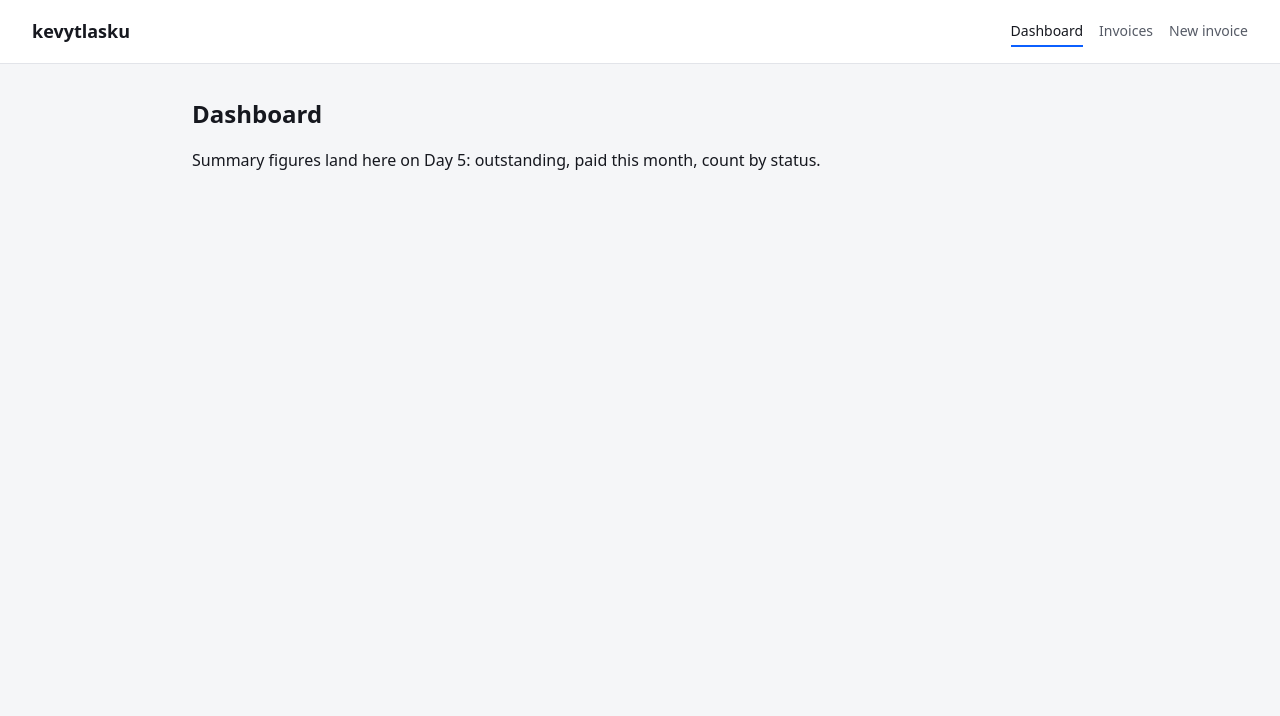
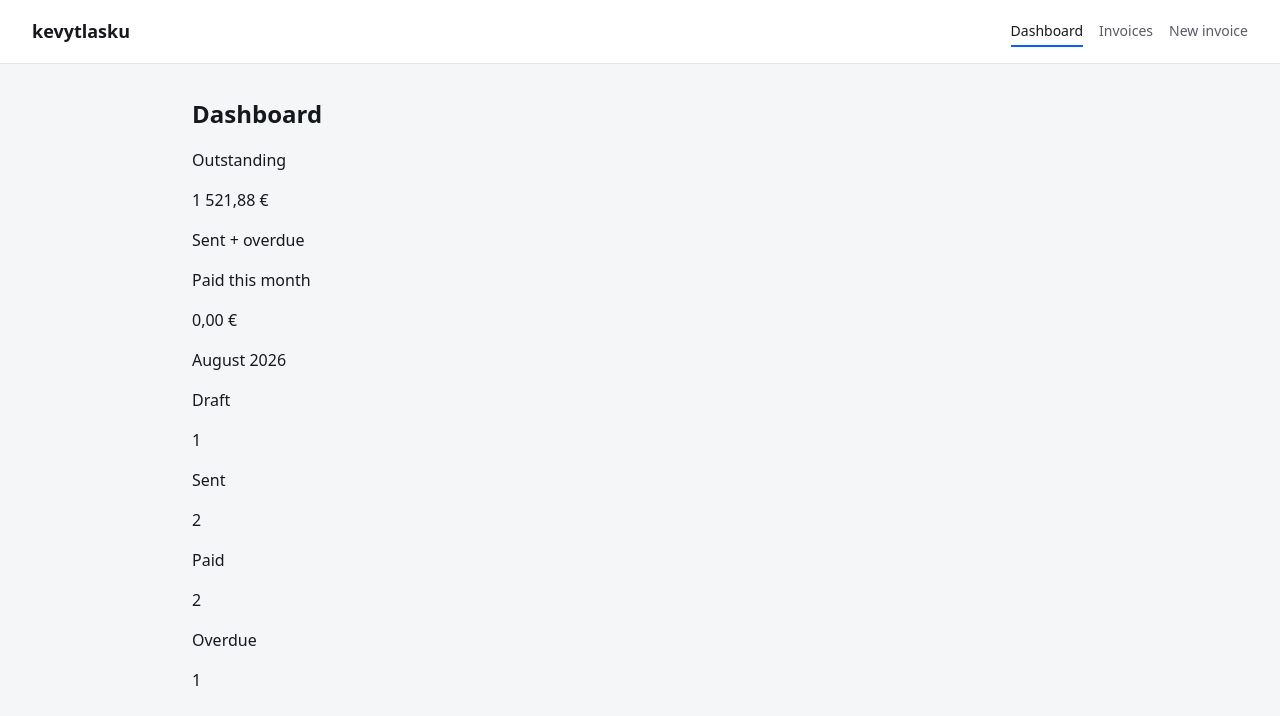
Before and after one commit to Zwekhant2/kevytlasku, a React (Vite) app: page / in a window 1280 px wide. Shown: the top 716 px of the page. Built offline with nearby package versions, Linux system fonts and the light colour scheme.

Commit message:
Build dashboard: outstanding, paid this month, count by status

```diff
--- a/src/pages/Dashboard.jsx
+++ b/src/pages/Dashboard.jsx
@@ -1,8 +1,65 @@
+import { useMemo } from 'react'
+import { useInvoices } from '../context/InvoiceContext'
+import { invoiceTotals } from '../lib/calc'
+import { formatCurrency, formatMonthLabel, isSameMonth } from '../lib/format'
+import SummaryCard from '../components/SummaryCard'
+import ErrorMessage from '../components/ErrorMessage'
+
+const STATUS_ORDER = ['draft', 'sent', 'paid', 'overdue']
+
 export default function Dashboard() {
+  const { invoices, loading, error, refresh } = useInvoices()
+
+  const summary = useMemo(() => {
+    const counts = { draft: 0, sent: 0, paid: 0, overdue: 0 }
+    let outstanding = 0
+    let paidThisMonth = 0
+
+    for (const invoice of invoices) {
+      counts[invoice.status] = (counts[invoice.status] ?? 0) + 1
+      const { gross } = invoiceTotals(invoice)
+
+      if (invoice.status === 'sent' || invoice.status === 'overdue') {
+        outstanding += gross
+      }
+      // Paid-this-month is approximated from issueDate, since the data model
+      // doesn't track a separate "paid on" date — see the README.
+      if (invoice.status === 'paid' && isSameMonth(invoice.issueDate)) {
+        paidThisMonth += gross
+      }
+    }
+
+    return { counts, outstanding, paidThisMonth }
+  }, [invoices])
+
+  if (loading) {
+    return <p className="list-status">Loading dashboard…</p>
+  }
+
+  if (error) {
+    return <ErrorMessage message={`Couldn't load invoices: ${error}`} onRetry={refresh} />
+  }
+
   return (
     <section>
       <h1>Dashboard</h1>
-      <p>Summary figures land here on Day 5: outstanding, paid this month, count by status.</p>
+
+      <div className="summary-grid">
+        <SummaryCard label="Outstanding" value={formatCurrency(summary.outstanding)} hint="Sent + overdue" />
+        <SummaryCard
+          label="Paid this month"
+          value={formatCurrency(summary.paidThisMonth)}
+          hint={formatMonthLabel()}
+        />
+        {STATUS_ORDER.map((status) => (
+          <SummaryCard
+            key={status}
+            label={status[0].toUpperCase() + status.slice(1)}
+            value={summary.counts[status]}
+            tone={status === 'overdue' ? 'danger' : undefined}
+          />
+        ))}
+      </div>
     </section>
   )
 }
```
